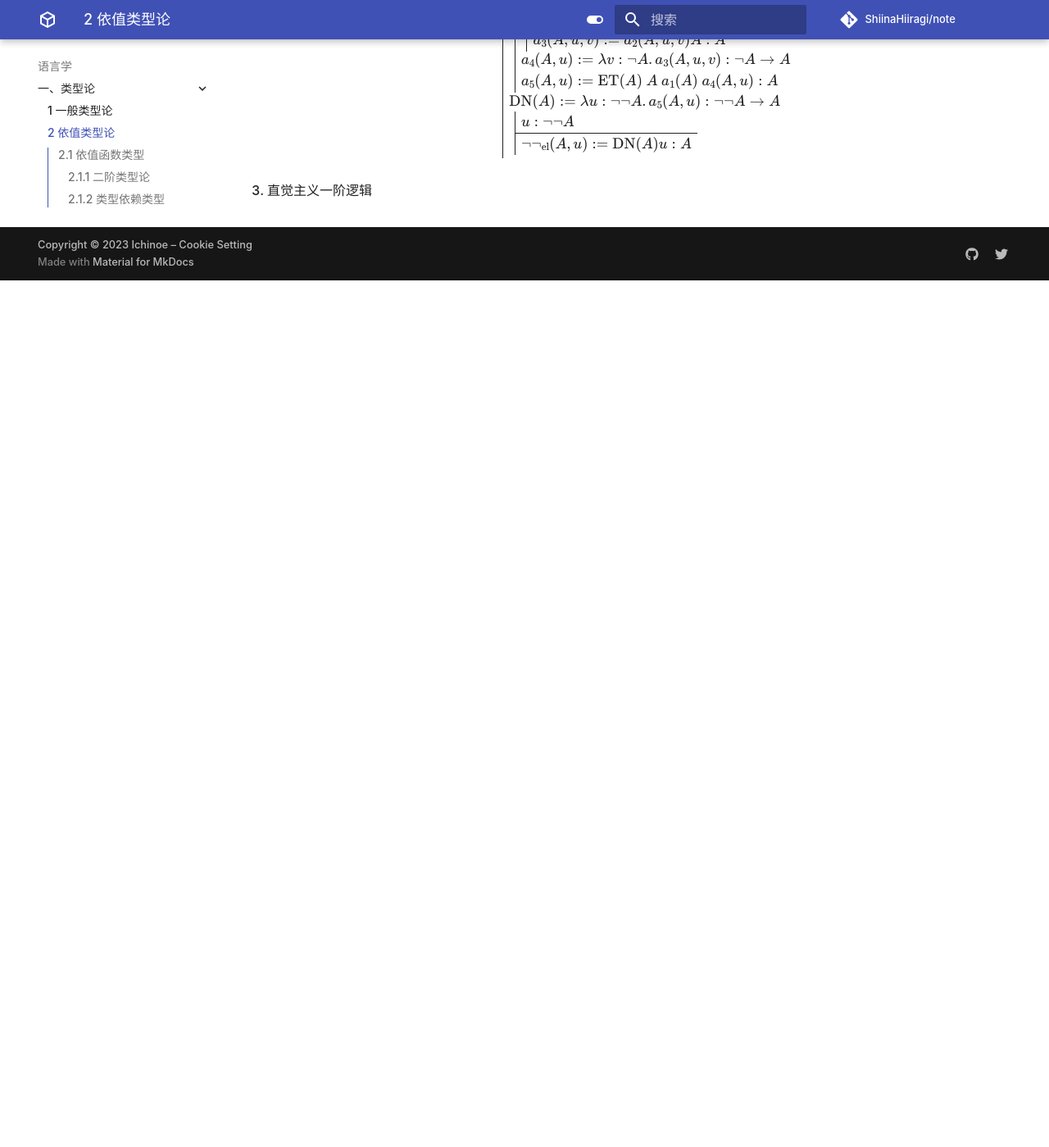
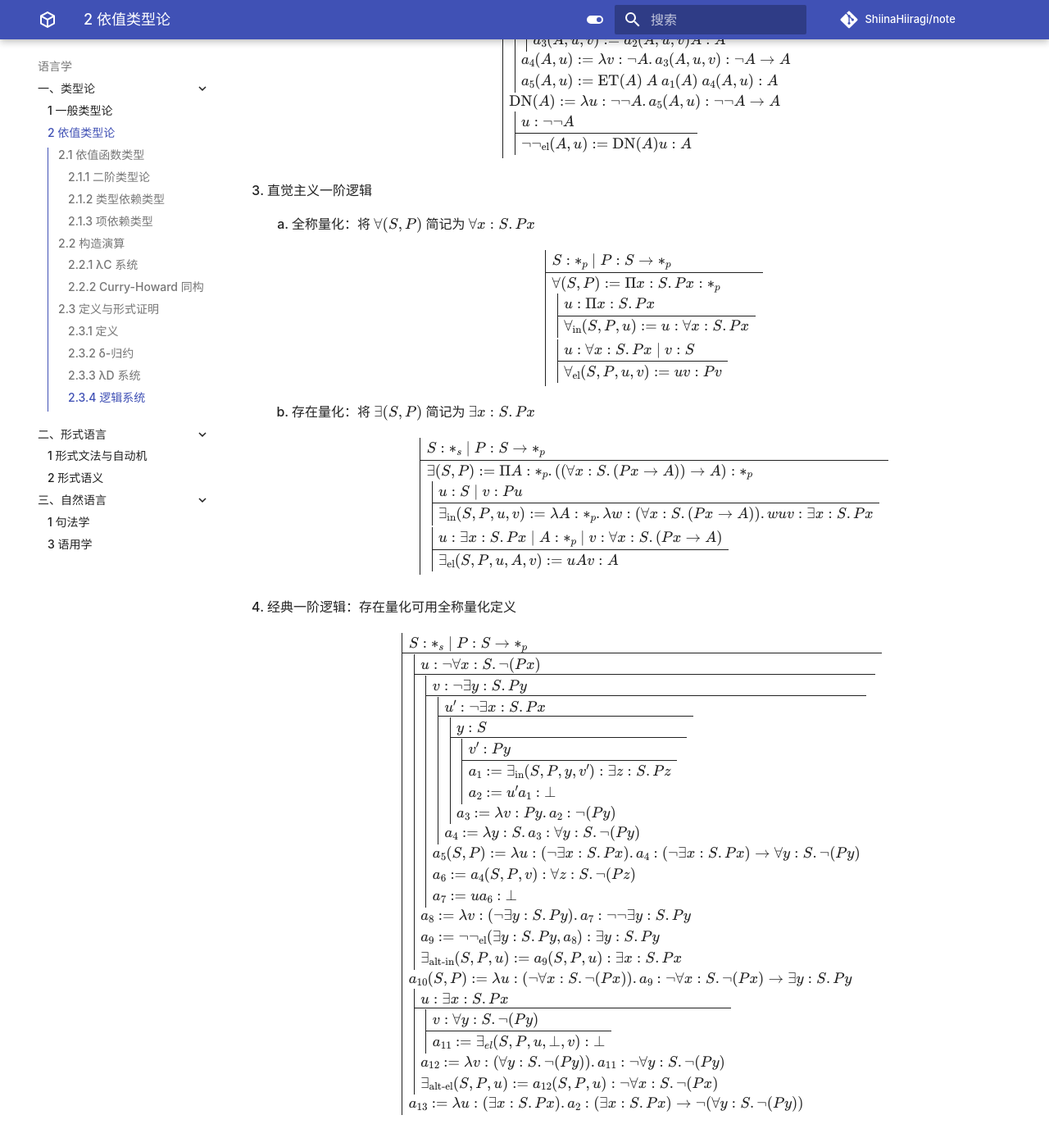
Before and after one commit to ShiinaHiiragi/note, an MkDocs documentation site: the page built from docs/lang/type/dep.md, in a window 1280 px wide and 1400 px high, scrolled down 10426 px. Shown: the whole window at 82% size. Built offline with MkDocs 1.6.1 and Material for MkDocs 9.7.7, drawn with Linux system fonts in a browser that asks for light colours; comment, search, counter and statistics services are not loaded; before the commit the page ends 10768 px from its top, so only the background shows below that.

Commit message:
add fitch

```diff
--- a/docs/lang/type/dep.md
+++ b/docs/lang/type/dep.md
@@ -428,3 +428,101 @@ $$
         $$
 
 3. 直觉主义一阶逻辑
+    1. 全称量化：将 $\forall(S, P)$ 简记为 $\forall x: S.P x$
+
+        $$
+        \fitch{
+            \subcol{
+                S: *_{p} \mid P: S \to *_{p} \\
+                \hline
+                \forall(S, P) := \Pi x:S. P x: *_{p}
+                \startsub \subcol{
+                    u: \Pi x: S. P x \\
+                    \hline
+                    \forall_{\text{in}}(S, P, u) := u: \forall x: S. P x
+                }
+                \startsub \subcol{
+                    u: \forall x: S. P x \mid v: S \\
+                    \hline
+                    \forall_{\text{el}}(S, P, u, v) := uv: Pv
+                }
+            }
+        }
+        $$
+
+    2. 存在量化：将 $\exists(S, P)$ 简记为 $\exists x: S.P x$
+
+        $$
+        \fitch{
+            \subcol{
+                S: *_{s} \mid P: S \to *_{p} \\
+                \hline
+                \exists(S, P) := \Pi A: *_{p}.((\forall x: S. (P x \to A)) \to A): *_{p}
+                \startsub \subcol{
+                    u: S \mid v: P u \\
+                    \hline
+                    \exists_{\text{in}}(S, P, u, v) := \lambda A: *_{p}. \lambda w: (\forall x: S.(P x \to A)).wuv: \exists x: S. P x
+                }
+                \startsub \subcol{
+                    u: \exists x: S. P x \mid A: *_{p} \mid v: \forall x: S.(P x \to A) \\
+                    \hline
+                    \exists_{\text{el}}(S, P, u, A, v) := uAv: A
+                }
+            }
+        }
+        $$
+
+4. 经典一阶逻辑：存在量化可用全称量化定义
+
+    $$
+    \fitch{
+        \subcol{
+            S: *_{s} \mid P: S \to *_{p}
+            \startsub \hline \subcol{
+                u: \neg \forall x: S. \neg(P x)
+                \startsub \hline \subcol{
+                    v: \neg \exists y: S. P y
+                    \startsub \hline \subcol{
+                        u': \neg \exists x: S. P x
+                        \startsub \hline \subcol{
+                            y: S
+                            \startsub \hline \subcol{
+                                v': Py \\
+                                \hline
+                                a_1 := \exists_{\text{in}}(S, P, y, v'): \exists z: S.P z \\
+                                a_2 := u' a_1: \bot
+                            }
+                            \endsub
+                            a_3 := \lambda v: P y.a_2: \neg(P y)
+                        }
+                        \endsub
+                        a_4 := \lambda y: S.a_3: \forall y: S. \neg(P y)
+                    }
+                    \endsub
+                    a_5(S, P) := \lambda u: (\neg \exists x: S. P x). a_4: (\neg \exists x: S. P x) \to \forall y: S. \neg (P y) \\
+                    a_6 := a_4(S, P, v): \forall z: S. \neg (P z) \\
+                    a_7 := u a_6: \bot
+                }
+                \endsub
+                a_8 := \lambda v: (\neg \exists y: S. P y). a_7: \neg \neg \exists y: S. P y \\
+                a_9 := \neg \neg_{\text{el}}(\exists y: S. P y, a_8): \exists y: S. P y \\
+                \exists_{\text{alt-in}}(S, P, u) := a_9(S, P, u): \exists x: S. P x \\
+            }
+            \endsub
+            a_{10}(S, P) := \lambda u: (\neg \forall x: S. \neg(P x)).a_9: \neg \forall x: S. \neg(P x) \to \exists y: S. P y
+            \startsub \subcol{
+                u: \exists x: S. P x
+                \startsub \hline \subcol{
+                    v: \forall y: S. \neg (P y) \\
+                    \hline
+                    a_{11} := \exists_{el}(S, P, u, \bot, v): \bot
+                }
+                \endsub
+                a_{12} := \lambda v: (\forall y: S. \neg(P y)).a_{11}: \neg \forall y: S. \neg(P y) \\
+                \exists_{\text{alt-el}}(S, P, u) := a_{12}(S, P, u): \neg \forall x: S. \neg(P x)
+            }
+            \endsub
+            a_{13} := \lambda u: (\exists x: S. P x).a_2: (\exists x: S. P x) \to \neg (\forall y: S.\neg (P y))
+        }
+    }
+    $$
```
